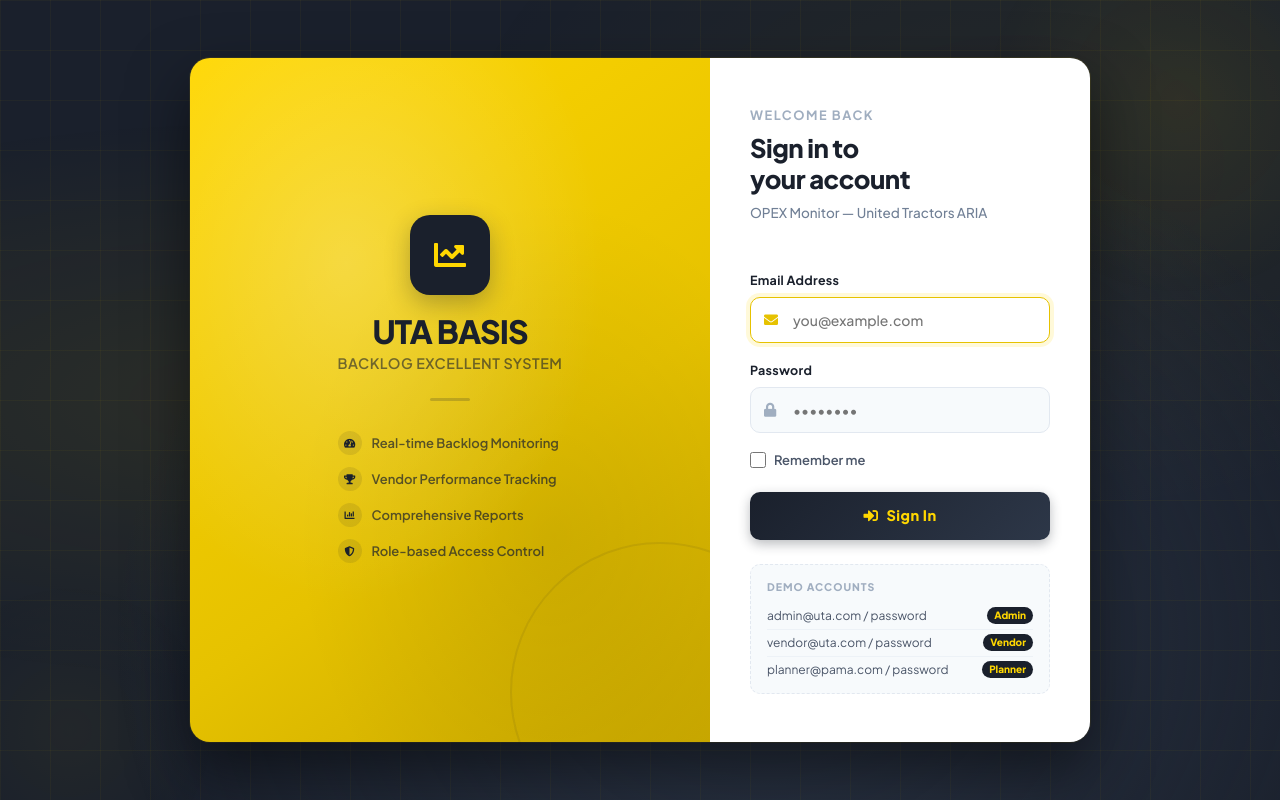
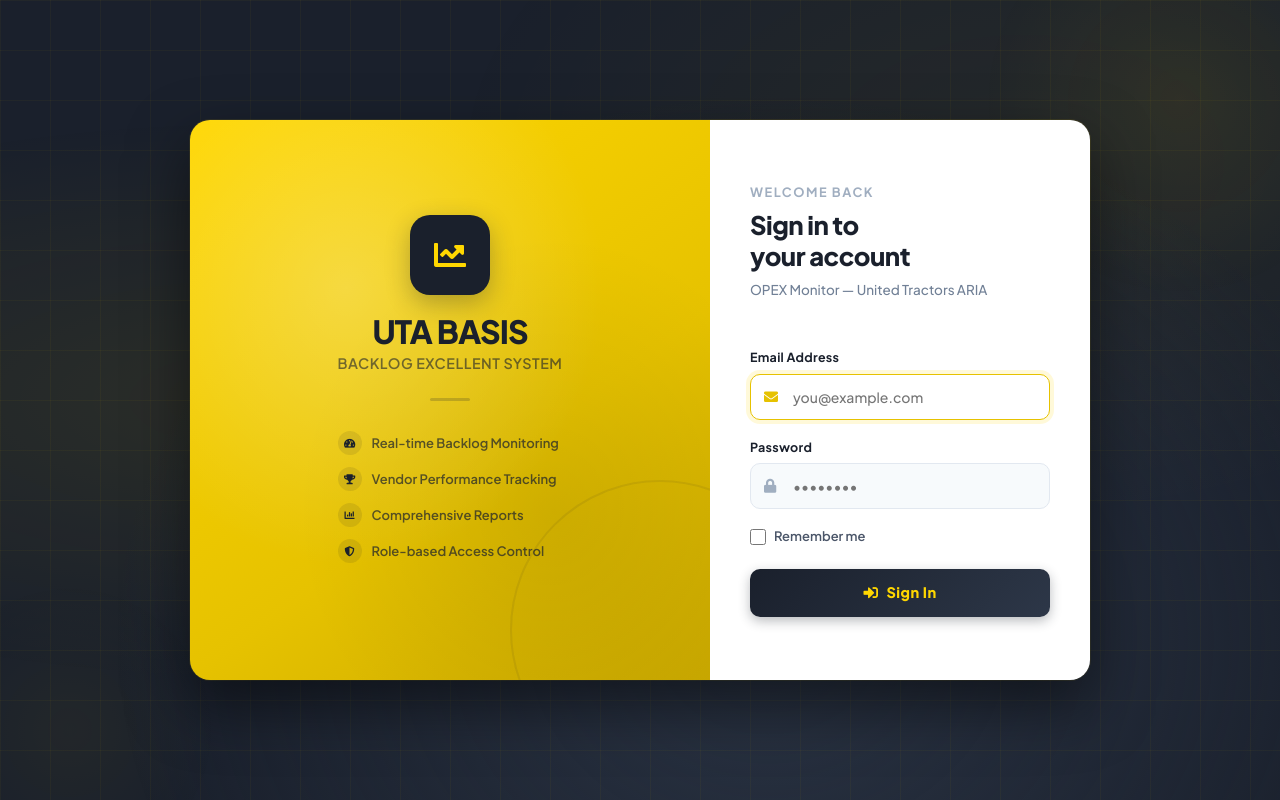
Before and after one commit to okeesiapppp-ops/opex-monitor, a Laravel app: page /login in a window 1280 px wide. Run offline with Laravel 12, Linux system fonts and the light colour scheme.

Commit message:
hapus demo accounts

```diff
--- a/resources/views/auth/login.blade.php
+++ b/resources/views/auth/login.blade.php
@@ -470,23 +470,7 @@
         </button>
       </form>
 
-      <!-- Demo Accounts -->
-      <div class="demo-section">
-        <div class="demo-title">Demo Accounts</div>
-        <div class="demo-item">
-          <span>admin@uta.com / password</span>
-          <span class="demo-role">Admin</span>
-        </div>
-        <div class="demo-item">
-          <span>vendor@uta.com / password</span>
-          <span class="demo-role">Vendor</span>
-        </div>
-        <div class="demo-item">
-          <span>planner@pama.com / password</span>
-          <span class="demo-role">Planner</span>
-        </div>
-      </div>
-    </div>
+
 
   </div>
 
```
Also changed, not shown: 1 other file.
